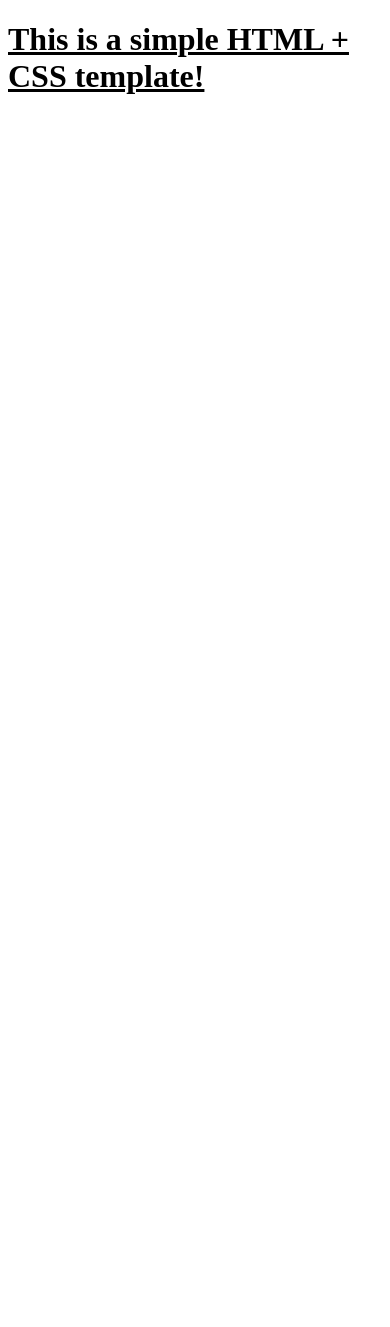
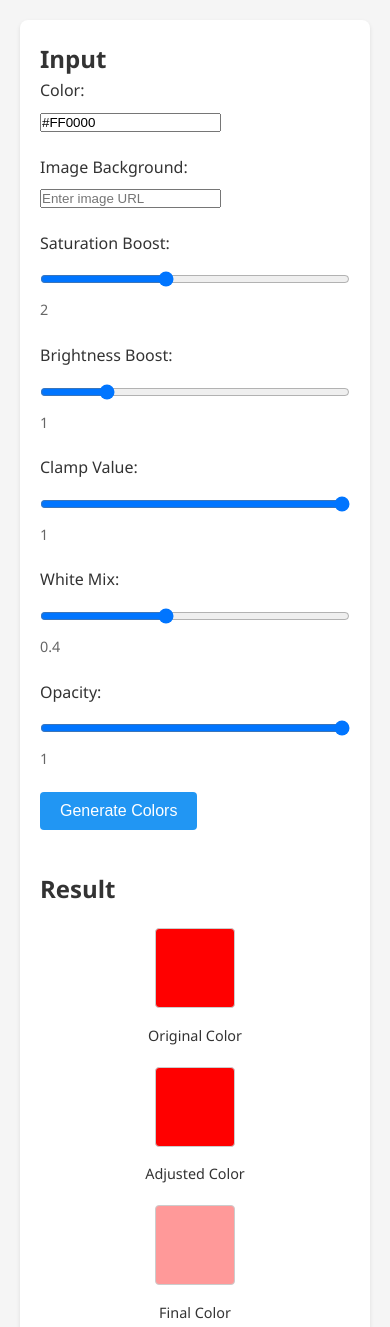
Before and after one commit to vpinyokool/colorMixer, a website built with Parcel: page index.html in a window 390 px wide. Shown: the top 1327 px of the page. Before the commit the page ends 844 px from the top, so only its background shows below. Built offline with nearby package versions, Linux system fonts and the light colour scheme.

Commit message:
refactor: separate JavaScript into module and improve organization

```diff
--- a/index.html
+++ b/index.html
@@ -1,13 +1,77 @@
 <!DOCTYPE html>
-<html lang="en">
-  <head>
-    <meta charset="UTF-8" />
-    <meta name="viewport" content="width=device-width, initial-scale=1.0" />
-    <meta http-equiv="X-UA-Compatible" content="ie=edge" />
-    <title>HTML + CSS</title>
-    <link rel="stylesheet" href="styles.css" />
-  </head>
-  <body>
-    <h1>This is a simple HTML + CSS template!</h1>
-  </body>
+<html>
+<head>
+  <meta charset="utf-8">
+  <title>Color Mixer</title>
+  <link rel="stylesheet" href="styles.css">
+  <script src="https://code.jquery.com/jquery-3.6.0.min.js"></script>
+  <script src="js/colorMixer.js"></script>
+</head>
+<body>
+  <div class="container">
+    <section class="input-section">
+      <h2>Input</h2>
+      <div class="input-group">
+        <label>Color:</label>
+        <input id="colorInput" placeholder="#FF0000" value="#FF0000">
+      </div>
+      <div class="input-group">
+        <label>Image Background:</label>
+        <input id="imgInput" placeholder="Enter image URL">
+      </div>
+
+      <div class="sliders">
+        <div class="slider-group">
+          <label>Saturation Boost:</label>
+          <input type="range" id="satMult" min="0" max="5" step="0.1" value="2">
+          <span class="value"></span>
+        </div>
+
+        <div class="slider-group">
+          <label>Brightness Boost:</label>
+          <input type="range" id="briMult" min="0" max="5" step="0.1" value="1">
+          <span class="value"></span>
+        </div>
+
+        <div class="slider-group">
+          <label>Clamp Value:</label>
+          <input type="range" id="clampVal" min="0.5" max="1" step="0.05" value="1">
+          <span class="value"></span>
+        </div>
+
+        <div class="slider-group">
+          <label>White Mix:</label>
+          <input type="range" id="mix" min="0" max="1" step="0.05" value="0.4">
+          <span class="value"></span>
+        </div>
+
+        <div class="slider-group">
+          <label>Opacity:</label>
+          <input type="range" id="opacity" min="0" max="1" step="0.05" value="1">
+          <span class="value"></span>
+        </div>
+      </div>
+
+      <button id="generateBtn">Generate Colors</button>
+    </section>
+
+    <section class="result-section">
+      <h2>Result</h2>
+      <div class="color-boxes">
+        <div class="color-box">
+          <div id="originalBox" class="box"></div>
+          <label>Original Color</label>
+        </div>
+        <div class="color-box">
+          <div id="adjustedBox" class="box"></div>
+          <label>Adjusted Color</label>
+        </div>
+        <div class="color-box">
+          <div id="finalBox" class="box"></div>
+          <label>Final Color</label>
+        </div>
+      </div>
+    </section>
+  </div>
+</body>
 </html>
--- /dev/null
+++ b/js/colorMixer.js
@@ -0,0 +1,134 @@
+/**
+ * Color Mixer Module
+ * Handles color conversions and UI updates for the color mixer application
+ */
+
+const ColorMixer = {
+  // Color conversion utilities
+  utils: {
+    clamp(v, min, max) {
+      return Math.max(min, Math.min(v, max));
+    },
+
+    hexToRgb(hex) {
+      hex = hex.replace("#", "");
+      if (hex.length === 3) hex = hex.replace(/(.)/g, "$1$1");
+      const n = parseInt(hex, 16);
+      return {
+        r: (n >> 16) & 255,
+        g: (n >> 8) & 255,
+        b: n & 255
+      };
+    },
+
+    rgbToHsb(r, g, b) {
+      r /= 255;
+      g /= 255;
+      b /= 255;
+      const max = Math.max(r, g, b),
+            min = Math.min(r, g, b),
+            d = max - min,
+            s = max ? d / max : 0;
+
+      let h = 0;
+      if (d) {
+        if (max === r) h = (g - b) / d + (g < b ? 6 : 0);
+        else if (max === g) h = (b - r) / d + 2;
+        else h = (r - g) / d + 4;
+      }
+
+      return {
+        h: ((h * 60) % 360),
+        s: s,
+        b: max
+      };
+    },
+
+    hsbToRgb(h, s, b) {
+      const c = b * s,
+            x = c * (1 - Math.abs((h / 60) % 2 - 1)),
+            m = b - c;
+
+      let r = 0, g = 0, bl = 0;
+
+      if (h < 60) { r = c; g = x; }
+      else if (h < 120) { r = x; g = c; }
+      else if (h < 180) { g = c; bl = x; }
+      else if (h < 240) { g = x; bl = c; }
+      else if (h < 300) { r = x; bl = c; }
+      else { r = c; bl = x; }
+
+      return {
+        r: Math.round((r + m) * 255),
+        g: Math.round((g + m) * 255),
+        b: Math.round((bl + m) * 255)
+      };
+    }
+  },
+
+  // UI update functions
+  ui: {
+    updateSliderValues() {
+      $('.slider-group input[type="range"]').on('input', function() {
+        $(this).siblings('.value').text($(this).val());
+      }).trigger('input');
+    },
+
+    updateColors() {
+      const hex = $("#colorInput").val(),
+            rgb = ColorMixer.utils.hexToRgb(hex),
+            hsb = ColorMixer.utils.rgbToHsb(rgb.r, rgb.g, rgb.b),
+            sMult = parseFloat($("#satMult").val()),
+            bMult = parseFloat($("#briMult").val()),
+            clVal = parseFloat($("#clampVal").val()),
+            mixVal = parseFloat($("#mix").val()),
+            opac = parseFloat($("#opacity").val());
+
+      // Boost & clamp
+      hsb.s = ColorMixer.utils.clamp(hsb.s * sMult, 0, clVal);
+      hsb.b = ColorMixer.utils.clamp(hsb.b * bMult, 0, clVal);
+
+      // Convert back to RGB
+      const adj = ColorMixer.utils.hsbToRgb(hsb.h, hsb.s, hsb.b);
+
+      // Mix with white
+      const fin = {
+        r: Math.round(adj.r * mixVal + 255 * (1 - mixVal)),
+        g: Math.round(adj.g * mixVal + 255 * (1 - mixVal)),
+        b: Math.round(adj.b * mixVal + 255 * (1 - mixVal))
+      };
+
+      // Update color boxes
+      $("#originalBox").css("background", "#" + hex.replace("#", ""));
+      $("#adjustedBox").css("background", `rgb(${adj.r},${adj.g},${adj.b})`);
+      $("#finalBox").css({
+        "background": `rgb(${fin.r},${fin.g},${fin.b})`,
+        "opacity": opac
+      });
+    },
+
+    updateBackgroundImage() {
+      const imgUrl = $("#imgInput").val();
+      if (imgUrl) {
+        $("body").css("background-image", `url(${imgUrl})`);
+      }
+    }
+  },
+
+  // Initialize the application
+  init() {
+    this.ui.updateSliderValues();
+
+    // Set up event handlers
+    $("#generateBtn").click(() => {
+      this.ui.updateColors();
+      this.ui.updateBackgroundImage();
+    });
+
+    // Initial color generation
+    $("#generateBtn").click();
+  }
+};
+
+// Initialize when document is ready
+$(document).ready(() => ColorMixer.init());
--- /dev/null
+++ b/script.js
@@ -0,0 +1,85 @@
+$(function(){
+  // Update slider values display
+  $('.slider-group input[type="range"]').on('input', function() {
+    $(this).siblings('.value').text($(this).val());
+  }).trigger('input');
+
+  function clamp(v,min,max){return Math.max(min,Math.min(v,max));}
+
+  function hexToRgb(h){
+    h=h.replace("#","");
+    if(h.length===3)h=h.replace(/(.)/g,"$1$1");
+    var n=parseInt(h,16);
+    return{r:(n>>16)&255,g:(n>>8)&255,b:n&255};
+  }
+
+  function rgbToHsb(r,g,b){
+    r/=255;g/=255;b/=255;
+    var mx=Math.max(r,g,b),mn=Math.min(r,g,b),d=mx-mn,s=mx?d/mx:0,h=0;
+    if(!d)h=0;
+    else if(mx===r)h=((g-b)/d)%6;
+    else if(mx===g)h=(b-r)/d+2;
+    else h=(r-g)/d+4;
+    return{h:((h*60+360)%360),s:s,b:mx};
+  }
+
+  function hsbToRgb(h,s,b){
+    var c=b*s,x=c*(1-Math.abs((h/60)%2-1)),m=b-c;
+    var r=0,g=0,bl=0;
+    switch(Math.floor(h/60)){
+      case 0:r=c;g=x;break;
+      case 1:r=x;g=c;break;
+      case 2:g=c;bl=x;break;
+      case 3:g=x;bl=c;break;
+      case 4:r=x;bl=c;break;
+      default:r=c;bl=x;
+    }
+    return{
+      r:Math.round((r+m)*255),
+      g:Math.round((g+m)*255),
+      b:Math.round((bl+m)*255)
+    };
+  }
+
+  $("#generateBtn").click(function(){
+    var hex = $("#colorInput").val(),
+        rgb = hexToRgb(hex),
+        hsb = rgbToHsb(rgb.r,rgb.g,rgb.b),
+        sMult = parseFloat($("#satMult").val()),
+        bMult = parseFloat($("#briMult").val()),
+        clVal = parseFloat($("#clampVal").val()),
+        mixVal = parseFloat($("#mix").val()),
+        opac = parseFloat($("#opacity").val());
+
+    // Boost & clamp
+    hsb.s = clamp(hsb.s*sMult, 0, clVal);
+    hsb.b = clamp(hsb.b*bMult, 0, clVal);
+
+    // Convert back to RGB
+    var adj = hsbToRgb(hsb.h,hsb.s,hsb.b);
+
+    // Mix with white
+    var fin = {
+      r: Math.round(adj.r*mixVal + 255*(1-mixVal)),
+      g: Math.round(adj.g*mixVal + 255*(1-mixVal)),
+      b: Math.round(adj.b*mixVal + 255*(1-mixVal))
+    };
+
+    // Update swatches
+    $("#originalBox").css("background", "#"+hex.replace("#",""));
+    $("#adjustedBox").css("background", `rgb(${adj.r},${adj.g},${adj.b})`);
+    $("#finalBox").css({
+      "background": `rgb(${fin.r},${fin.g},${fin.b})`,
+      "opacity": opac
+    });
+
+    // Update background image if provided
+    var imgUrl = $("#imgInput").val();
+    if(imgUrl) {
+      $("body").css("background-image", `url(${imgUrl})`);
+    }
+  });
+
+  // Initial color generation
+  $("#generateBtn").click();
+});
--- /dev/null
+++ b/styles.scss
@@ -0,0 +1,142 @@
+// Variables
+$primary-color: #2196F3;
+$text-color: #333;
+$border-color: #ccc;
+$box-size: 80px;
+$spacing: 20px;
+
+// Reset and base styles
+* {
+  margin: 0;
+  padding: 0;
+  box-sizing: border-box;
+}
+
+body {
+  font-family: 'Segoe UI', system-ui, -apple-system, sans-serif;
+  line-height: 1.6;
+  color: $text-color;
+  padding: $spacing;
+  background: #f5f5f5;
+  min-height: 100vh;
+}
+
+// Container
+.container {
+  max-width: 800px;
+  margin: 0 auto;
+  background: white;
+  padding: $spacing * 2;
+  border-radius: 8px;
+  box-shadow: 0 2px 4px rgba(0,0,0,0.1);
+}
+
+// Input section
+.input-section {
+  margin-bottom: $spacing * 2;
+}
+
+.input-group {
+  margin-bottom: $spacing;
+
+  label {
+    display: block;
+    margin-bottom: 5px;
+    font-weight: 500;
+  }
+
+  input[type="text"] {
+    width: 100%;
+    padding: 8px;
+    border: 1px solid $border-color;
+    border-radius: 4px;
+
+    &:focus {
+      outline: none;
+      border-color: $primary-color;
+    }
+  }
+}
+
+// Sliders
+.sliders {
+  margin: $spacing 0;
+}
+
+.slider-group {
+  margin-bottom: $spacing;
+
+  label {
+    display: block;
+    margin-bottom: 5px;
+    font-weight: 500;
+  }
+
+  input[type="range"] {
+    width: 100%;
+    margin: 10px 0;
+  }
+
+  .value {
+    font-size: 0.9em;
+    color: #666;
+  }
+}
+
+// Button
+#generateBtn {
+  background: $primary-color;
+  color: white;
+  border: none;
+  padding: 10px 20px;
+  border-radius: 4px;
+  cursor: pointer;
+  font-size: 1em;
+  transition: background 0.3s ease;
+
+  &:hover {
+    background: darken($primary-color, 10%);
+  }
+}
+
+// Result section
+.result-section {
+  margin-top: $spacing * 2;
+}
+
+.color-boxes {
+  display: flex;
+  gap: $spacing;
+  margin-top: $spacing;
+}
+
+.color-box {
+  text-align: center;
+
+  label {
+    display: block;
+    margin-top: 8px;
+    font-size: 0.9em;
+  }
+}
+
+.box {
+  width: $box-size;
+  height: $box-size;
+  border: 1px solid $border-color;
+  border-radius: 4px;
+  display: inline-block;
+  background: white;
+}
+
+// Responsive design
+@media (max-width: 600px) {
+  .container {
+    padding: $spacing;
+  }
+
+  .color-boxes {
+    flex-direction: column;
+    align-items: center;
+  }
+}
```
Also changed, not shown: package.json (+10 -4 lines), styles.css, 3 other files.
